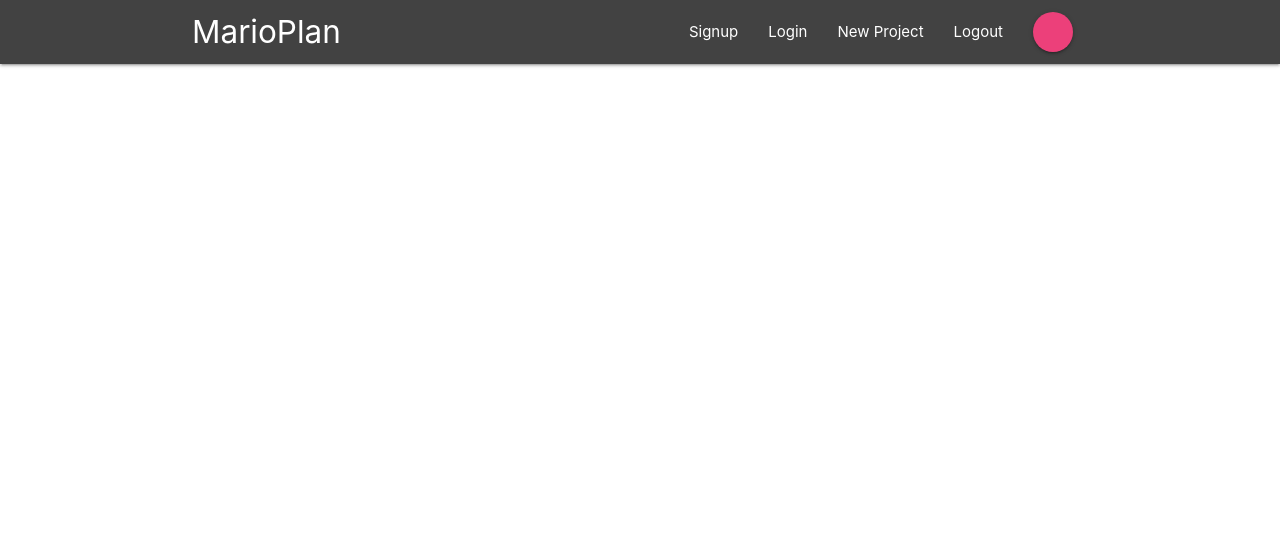
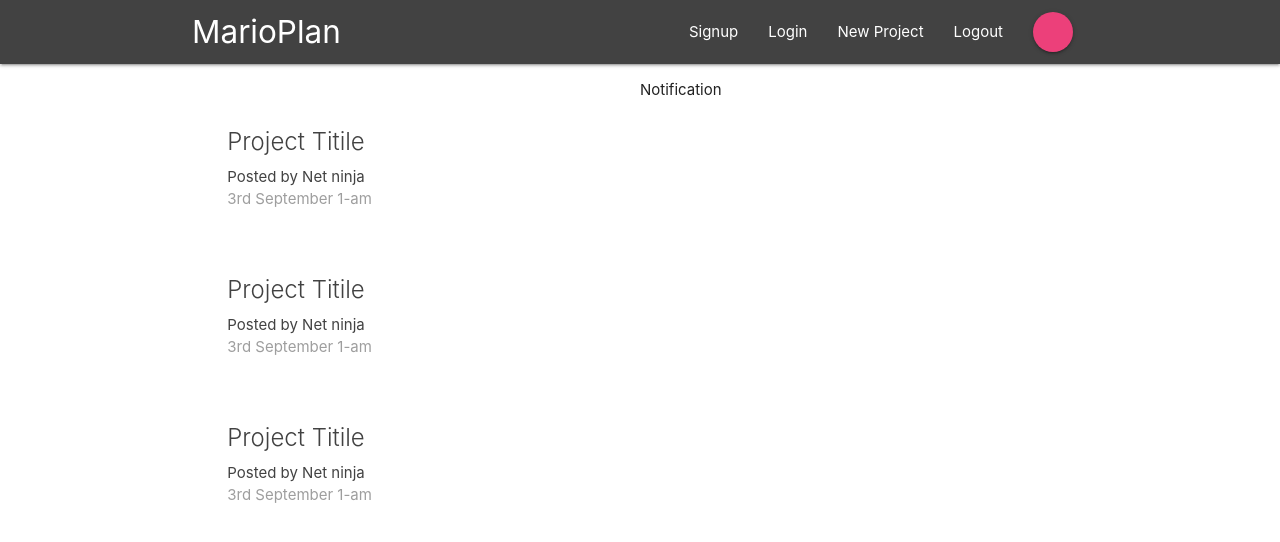
Before and after one commit to RandilaP/plan-tut, a React (Create React App) app: page / in a window 1280 px wide. Shown: the top 542 px of the page. Built offline with nearby package versions, Linux system fonts and the light colour scheme.

Commit message:
Setup dashboard

```diff
--- a/src/App.js
+++ b/src/App.js
@@ -1,12 +1,17 @@
 import {Component} from 'react';
-import {BrowserRouter} from 'react-router-dom';
+import {BrowserRouter, Routes, Route} from 'react-router-dom';
 import Navbar from './components/layout/Navbar';
+import Dashboard from './components/dashboard/Dashboard';
+
 
 function App() {
   return (
     <BrowserRouter>
     <div className="App">
       <Navbar />
+      <Routes>
+        <Route path='/' element={<Dashboard />} />
+      </Routes>
     </div>
     </BrowserRouter>
   );
--- a/src/components/dashboard/Dashboard.js
+++ b/src/components/dashboard/Dashboard.js
@@ -0,0 +1,22 @@
+import React, { Component } from "react";
+import Notification from "./Notification";
+import ProjectList from "../project/ProjectList";
+
+class Dashboard extends Component {
+    render() {
+        return(
+        <div className="dashboard container">
+            <div className="row">
+                <div className="col s12 m6">
+                    <ProjectList />
+                </div>
+                <div className="vol s12 m5 offset-m1">
+                    <Notification />
+                </div>
+            </div>
+        </div>
+        )
+    }
+}
+
+export default Dashboard;
--- a/src/components/dashboard/Notification.js
+++ b/src/components/dashboard/Notification.js
@@ -0,0 +1,11 @@
+import React from "react";
+
+const Notification = () => {
+    return (
+        <div>
+            <p>Notification</p>
+        </div>
+    )
+}
+
+export default Notification;
--- a/src/components/project/ProjectList.js
+++ b/src/components/project/ProjectList.js
@@ -0,0 +1,35 @@
+import React from 'react'
+
+const ProjectList = () =>  {
+    return (
+        <div className="project-list section">
+
+            <div className="card z-depth-0 project-summary">
+                <div className="card-content grey-text text-darken-3">
+                    <span className="card-title">Project Titile</span>
+                    <p>Posted by Net ninja</p>
+                    <p className="grey-text">3rd September 1-am</p>
+                </div>
+            </div>
+
+            <div className="card z-depth-0 project-summary">
+                <div className="card-content grey-text text-darken-3">
+                    <span className="card-title">Project Titile</span>
+                    <p>Posted by Net ninja</p>
+                    <p className="grey-text">3rd September 1-am</p>
+                </div>
+            </div>
+
+            <div className="card z-depth-0 project-summary">
+                <div className="card-content grey-text text-darken-3">
+                    <span className="card-title">Project Titile</span>
+                    <p>Posted by Net ninja</p>
+                    <p className="grey-text">3rd September 1-am</p>
+                </div>
+            </div>
+
+        </div>
+    )
+}
+
+export default ProjectList;
```
